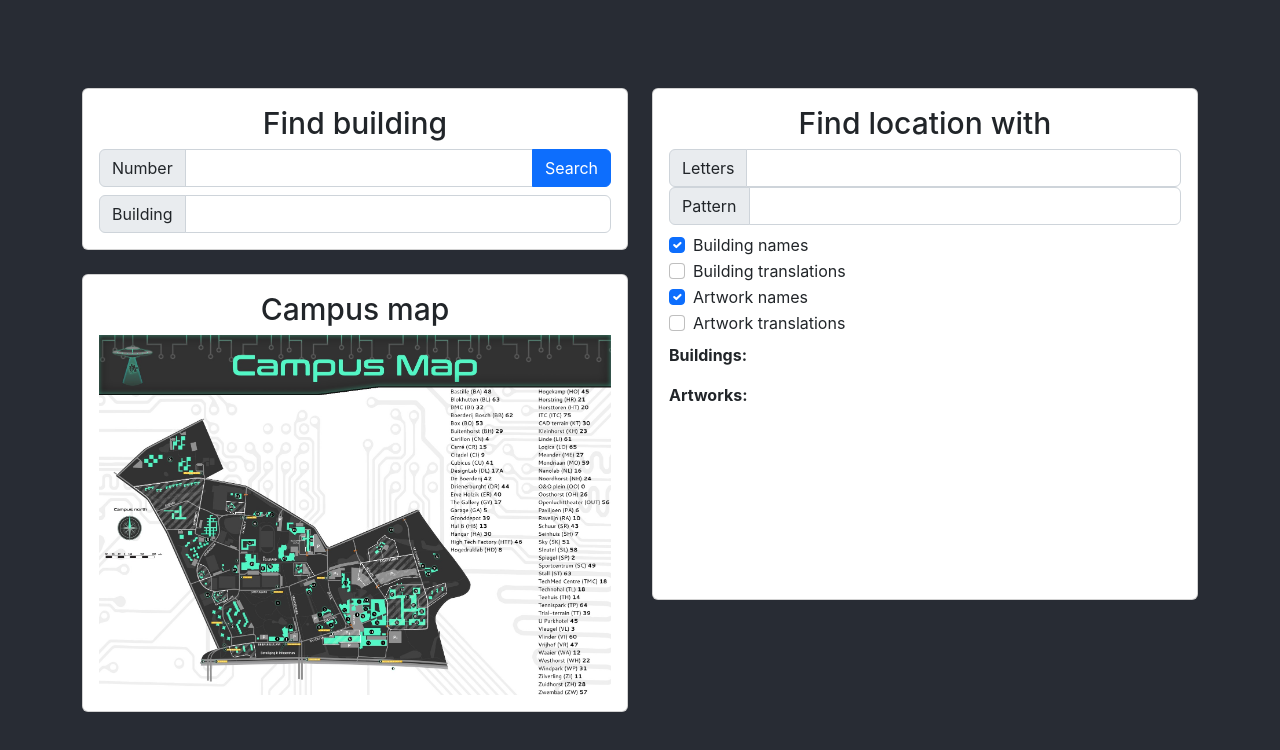
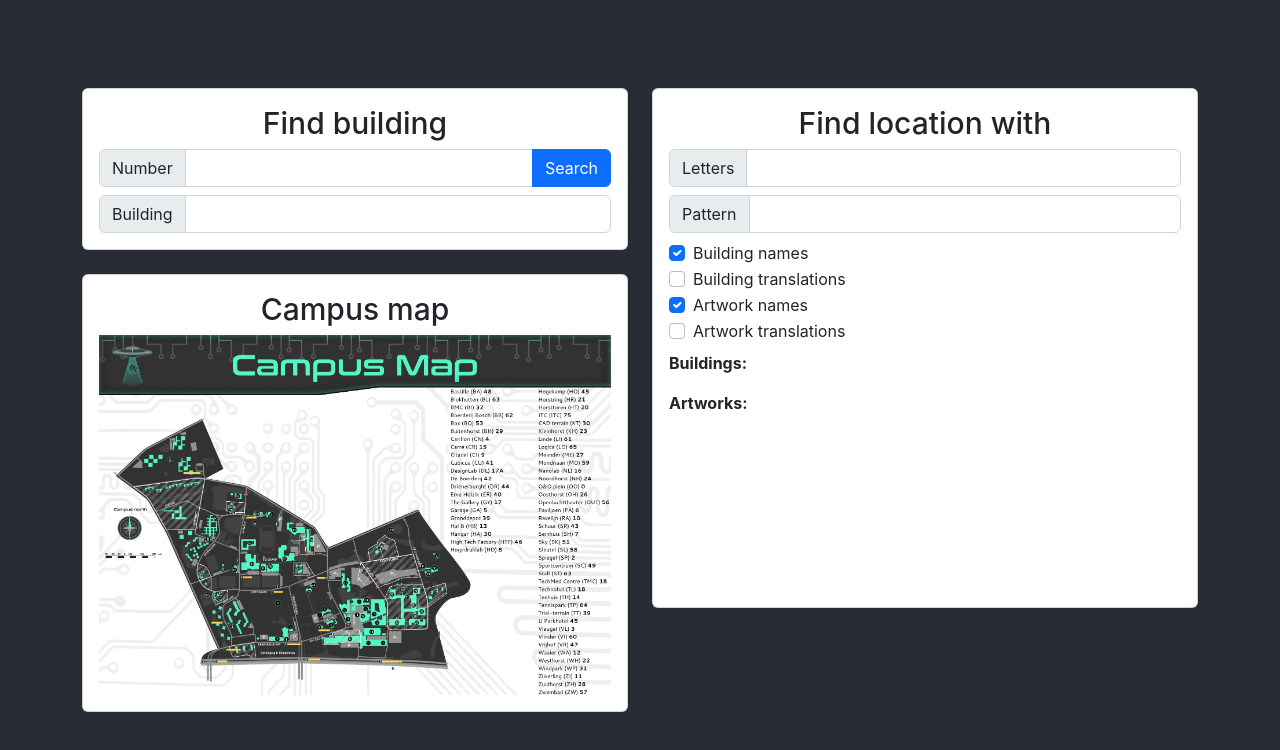
Before and after one commit to Davvos11/PandoraTool, a React (Create React App) app: page / in a window 1280 px wide. Shown: the top 750 px of the page. Built offline with nearby package versions, Linux system fonts and the light colour scheme.

Commit message:
add margin

```diff
--- a/src/components/LocationByLetters.tsx
+++ b/src/components/LocationByLetters.tsx
@@ -111,7 +111,7 @@ export const LocationByLetters = () => {
                 <Form.Control aria-label="Building number" aria-describedby="location-letters-addon"
                     onChange={e => updateLetters(e.target.value)} value={letters} />
             </InputGroup>
-            <InputGroup>
+            <InputGroup className="mt-2">
                 <InputGroup.Text id="location-pattern-addon">Pattern</InputGroup.Text>
                 <Form.Control aria-label="Building number" aria-describedby="location-letters-addon"
                     onChange={e => updatePattern(e.target.value)} value={pattern} />
```
